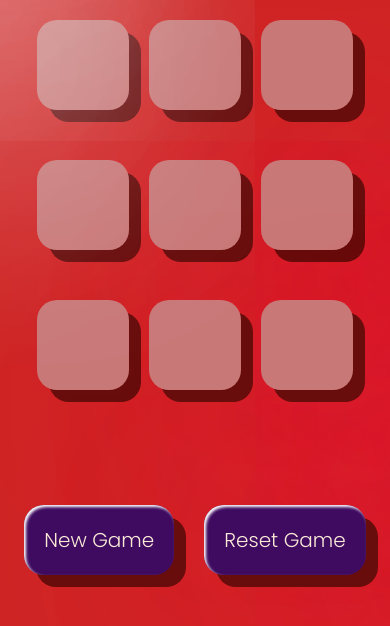
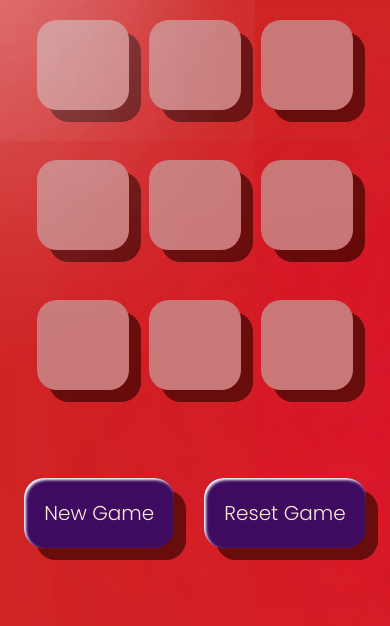
Before and after one commit to FinestWay/Tic-Tac-Toe, a plain HTML site: page index.html in a window 390 px wide. Shown: the part 114-740 px from the top of the page. Drawn offline with Linux system fonts and the light colour scheme.

Commit message:
restored changes

```diff
--- a/style.css
+++ b/style.css
@@ -330,5 +330,12 @@ main {
 
     main{
         margin-bottom: 15px !important;
+        gap: 0px;
     }
+
+    #right{
+        margin-top: 0px;
+    }
+
+
 }
```
